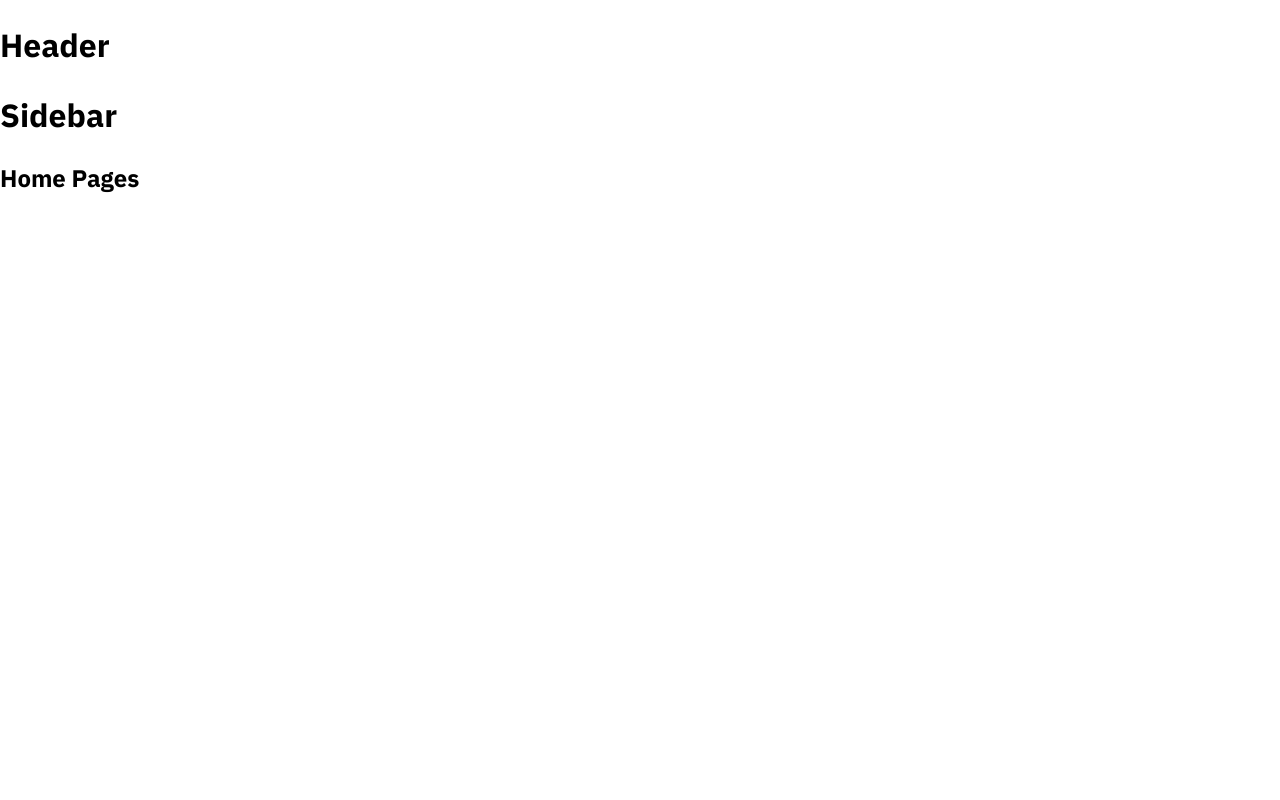
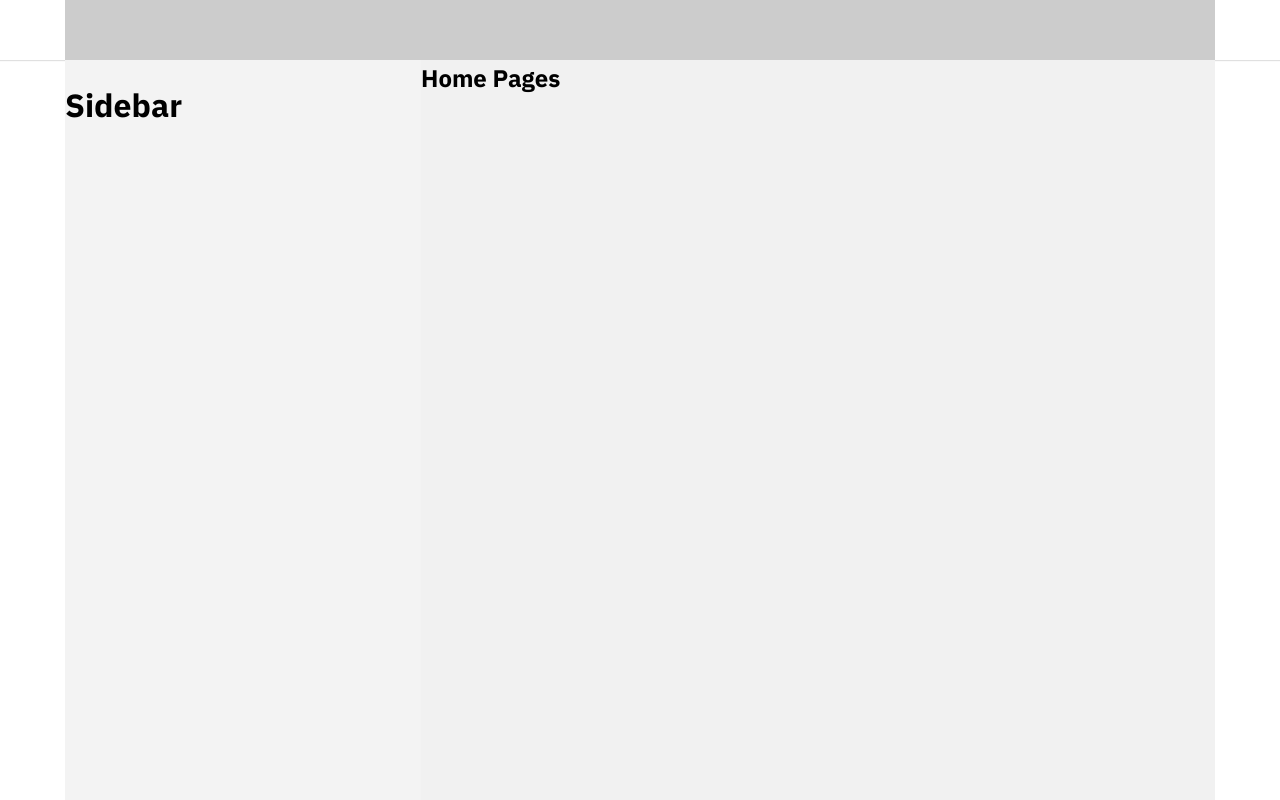
Before and after one commit to nhanly100300/tiktok, a React (Create React App) app: page / in a window 1280 px wide. Shown: the top 800 px of the page. Built offline with nearby package versions, Linux system fonts and the light colour scheme.

Commit message:
Dựng khung Layout Basic

```diff
--- a/package.json
+++ b/package.json
@@ -6,6 +6,7 @@
     "@testing-library/jest-dom": "^5.16.4",
     "@testing-library/react": "^13.3.0",
     "@testing-library/user-event": "^13.5.0",
+    "classnames": "^2.3.1",
     "normalize.css": "^8.0.1",
     "react": "^18.1.0",
     "react-dom": "^18.1.0",
--- a/src/Component/GlobalStyles/GlobalStyles.scss
+++ b/src/Component/GlobalStyles/GlobalStyles.scss
@@ -2,9 +2,13 @@
 @import url('https://fonts.googleapis.com/css2?family=IBM+Plex+Sans:wght@200;300;400;500;600;700&display=swap');
 :root {
     --primary: #fe2c55;
+    --default-layout-header-height: 6rem;
+    --default-layout-wight: 115rem;
 }
 * {
     box-sizing: border-box;
+    padding: 0;
+    margin: 0;
 }
 html {
     font-size: 62.5%;
--- /dev/null
+++ b/src/Component/Layout/DefaultLayout/DefaultLayout.module.scss
@@ -0,0 +1,13 @@
+.wrapper {
+    display: flex;
+    flex-direction: column;
+    align-items: center;
+}
+.container {
+    width: var(--default-layout-wight);
+    display: flex;
+}
+.content {
+    flex: 1;
+    background-color: #f1f1f1;
+}
--- /dev/null
+++ b/src/Component/Layout/DefaultLayout/Sidebar/Sidebar.module.scss
@@ -0,0 +1,5 @@
+.wrapper {
+    width: 35.6rem;
+    min-height: 100rem;
+    background-color: #f3f3f3;
+}
--- a/src/Component/Layout/DefaultLayout/Sidebar/index.js
+++ b/src/Component/Layout/DefaultLayout/Sidebar/index.js
@@ -1,4 +1,11 @@
+import style from './Sidebar.module.scss';
+import classNames from 'classnames/bind';
 function Sidebar() {
-    return <h1>Sidebar</h1>;
+    const cx = classNames.bind(style);
+    return (
+        <aside className={cx('wrapper')}>
+            <h1>Sidebar</h1>
+        </aside>
+    );
 }
 export default Sidebar;
--- a/src/Component/Layout/DefaultLayout/index.js
+++ b/src/Component/Layout/DefaultLayout/index.js
@@ -1,12 +1,15 @@
 import Header from '~/Component/Layout/component/Header';
+import classNames from 'classnames/bind';
+import style from './DefaultLayout.module.scss';
 import Sidebar from './Sidebar';
 function DefaultLayout({ children }) {
+    const cx = classNames.bind(style);
     return (
-        <div>
+        <div className={cx('wrapper')}>
             <Header />
-            <div className="container">
+            <div className={cx('container')}>
                 <Sidebar />
-                <div className="content">{children}</div>
+                <div className={cx('content')}>{children}</div>
             </div>
         </div>
     );
--- /dev/null
+++ b/src/Component/Layout/component/Header/Header.module.scss
@@ -0,0 +1,12 @@
+.wrapper {
+    width: 100%;
+    height: var(--default-layout-header-height);
+    box-shadow: 0px 0.1rem 0.1rem rgb(0 0 0 / 12%);
+    display: flex;
+    justify-content: center;
+}
+.inner {
+    width: var(--default-layout-wight);
+    height: 100%;
+    background-color: #ccc;
+}
--- a/src/Component/Layout/component/Header/index.js
+++ b/src/Component/Layout/component/Header/index.js
@@ -1,4 +1,11 @@
+import classNames from 'classnames/bind';
+import styles from './Header.module.scss';
+const cx = classNames.bind(styles);
 function Header() {
-    return <h1>Header</h1>;
+    return (
+        <header className={cx('wrapper')}>
+            <div className={cx('inner')}></div>
+        </header>
+    );
 }
 export default Header;
```
Also changed, not shown: 1 other file (tests, documents, lock files or other folders).
